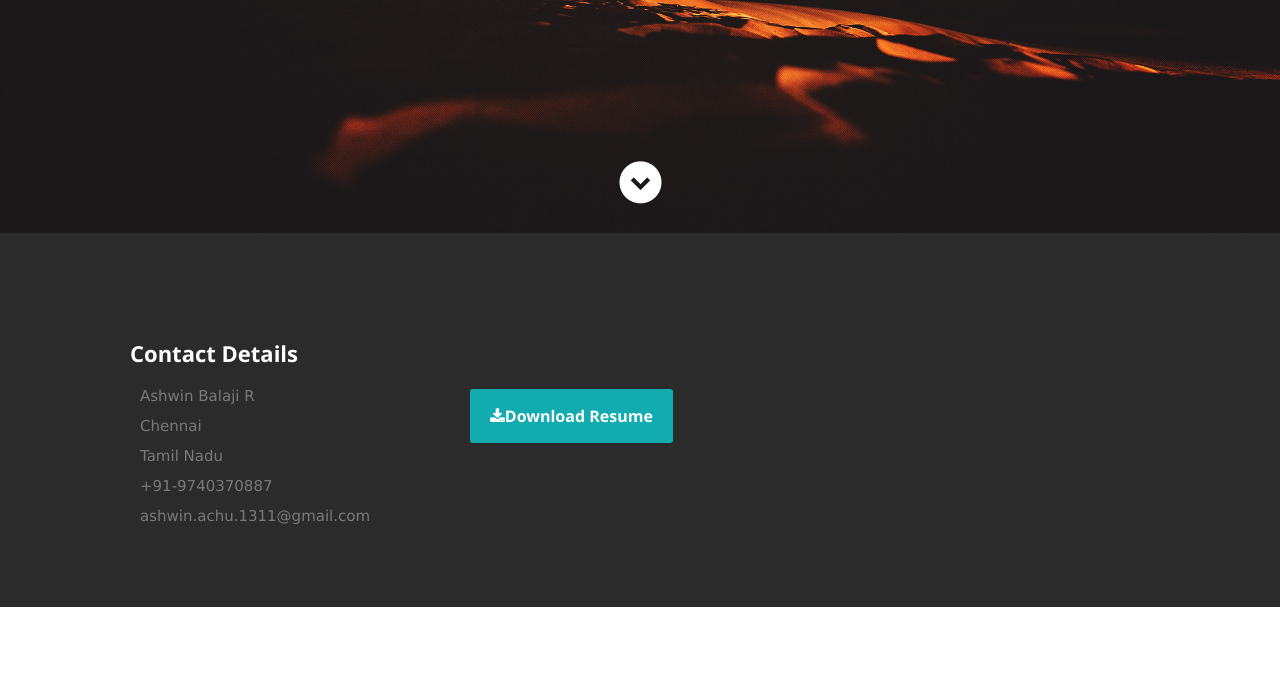
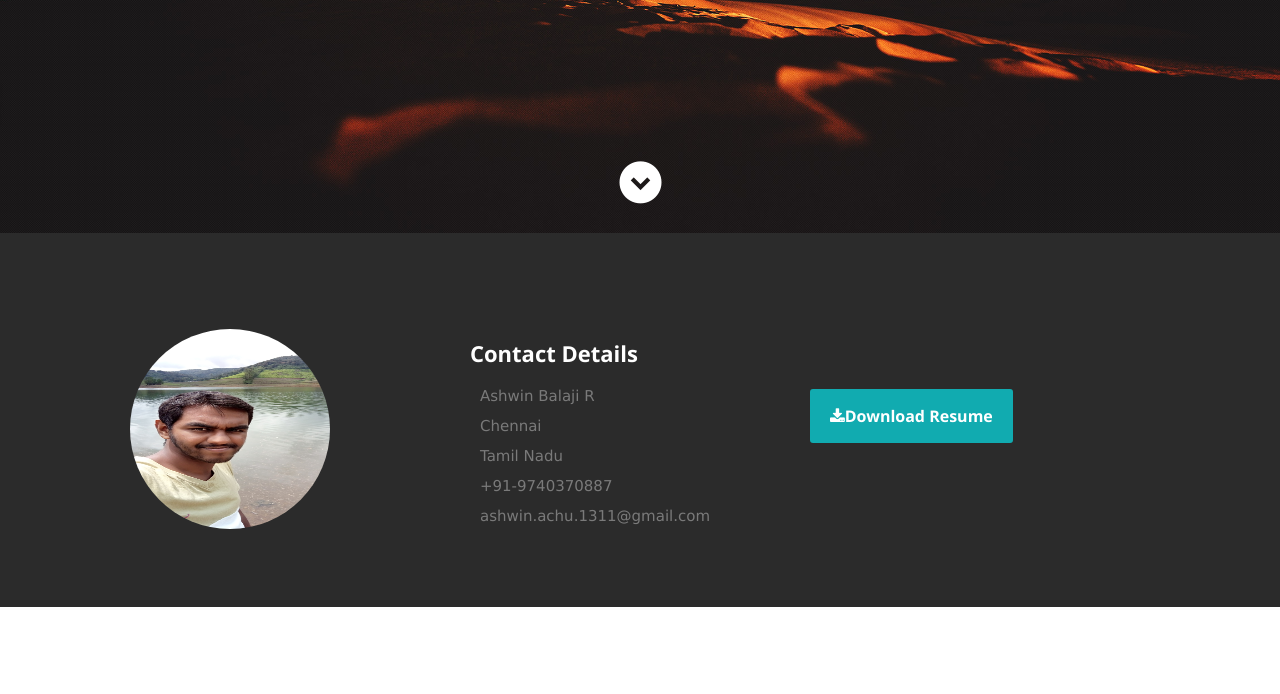
Before and after one commit to ashwinbalajir/ashwinbalajir.github.io, a plain HTML site: page index.html in a window 1280 px wide. Shown: the part 567-1261 px from the top of the page. Drawn offline with nearby package versions, Linux system fonts and the light colour scheme.

Commit message:
added image

```diff
--- a/index.html
+++ b/index.html
@@ -104,7 +104,8 @@
                     </div>
                 </div> -->
             <div class="row">
-                <div class="threecol"></div>
+                <div class="threecol">                    <img class="profile-pic" src="images/profilepic2.jpg" alt="" />
+                </div>
                 <div class="threecol">
 
                         <h2>Contact Details</h2>
```
